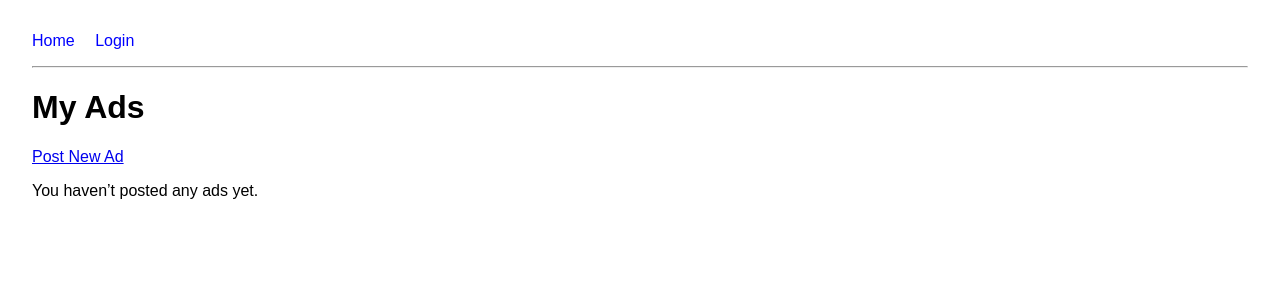
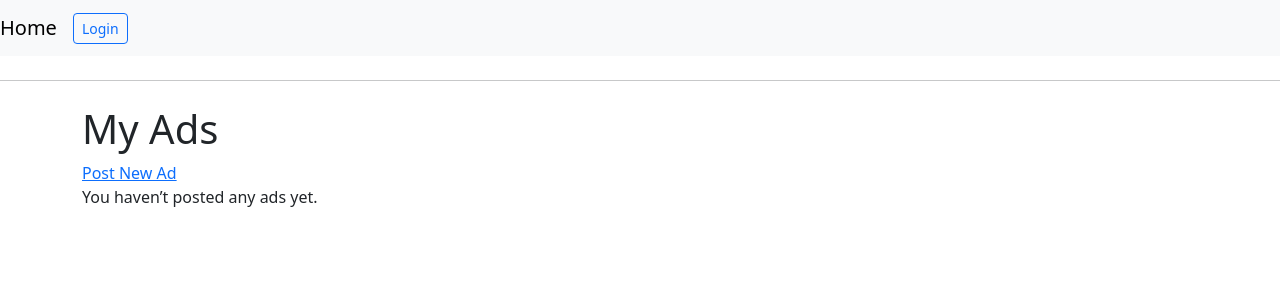
Before and after one commit to AndreiShub/BarterSystem, a Django app: template ads/templates/ads/my_ads.html in a window 1280 px wide. Shown: the top 300 px of the page. Run offline with Django 3.2, Linux system fonts and the light colour scheme; the template is opened without the code that fills it, so the values that code supplies are empty.

Commit message:
Added styling to the nav bar

```diff
--- a/templates/base.html
+++ b/templates/base.html
@@ -3,41 +3,32 @@
 <head>
     <meta charset="UTF-8">
     <title>{% block title %}Barter System{% endblock %}</title>
-    <style>
-        body {
-            font-family: sans-serif;
-            margin: 2rem;
-        }
-        nav a {
-            margin-right: 1rem;
-            text-decoration: none;
-            color: blue;
-        }
-        nav {
-            margin-bottom: 1rem;
-        }
-    </style>
+    <link href="https://cdn.jsdelivr.net/npm/bootstrap@5.3.0/dist/css/bootstrap.min.css" rel="stylesheet">
 </head>
 <body>
-    <nav>
-        <a href="{% url 'ad_list' %}"> Home</a>
+    <nav class="navbar navbar-expand-lg navbar-light bg-light mb-4"
+    <div class="container-fluid">
+        <a class="navbar-brand" href="{% url 'ad_list' %}"> Home</a>
+        <div>
         {% if user.is_authenticated %}
-            <a href="{% url 'my_ads' %}">My Ads</a>
-            <a href="{% url 'incoming_proposals' %}"> Incoming</a>
-            <a href="{% url 'sent_proposals' %}"> Sent</a>
-            <span>Logged in as {{ user.username }}</span>
-            <form action="{% url 'logout' %}" method="post" style="display:inline;">
+            <a class="btn btn-secondary" href="{% url 'my_ads' %}">My Ads</a>
+            <a class="btn btn-secondary" href="{% url 'incoming_proposals' %}"> Incoming</a>
+            <a class="btn btn-secondary" href="{% url 'sent_proposals' %}"> Sent</a>
+            <span class="navbar-text me-2">Logged in as {{ user.username }}</span>
+            <form action="{% url 'logout' %}" method="post" class="d-inline">
                 {% csrf_token %}
-                <button type="submit">Logout</button>
+                <button class="btn btn-outline-danger btn-sm" type="submit">Logout</button>
             </form>
         {% else %}
-            <a href="{% url 'login' %}">Login</a>
+            <a class="btn btn-outline-primary btn-sm" href="{% url 'login' %}">Login</a>
         {% endif %}
+        </div>
+        </div>
     </nav>
 
     <hr>
-
-    {% block content %}
-    {% endblock %}
+    <div class="container mt-4">
+    {% block content %}{% endblock %}
+    </div>
 </body>
 </html>
```
